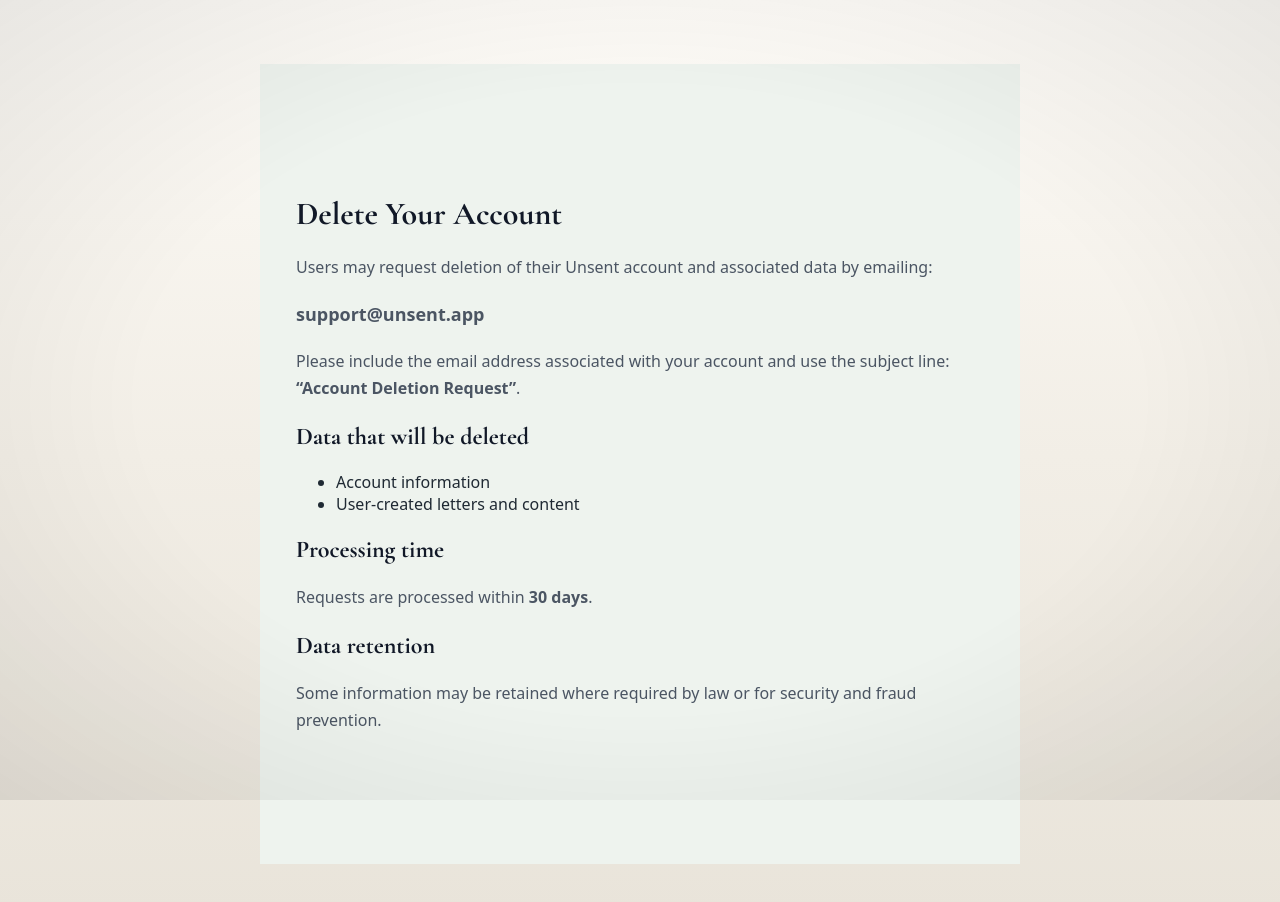
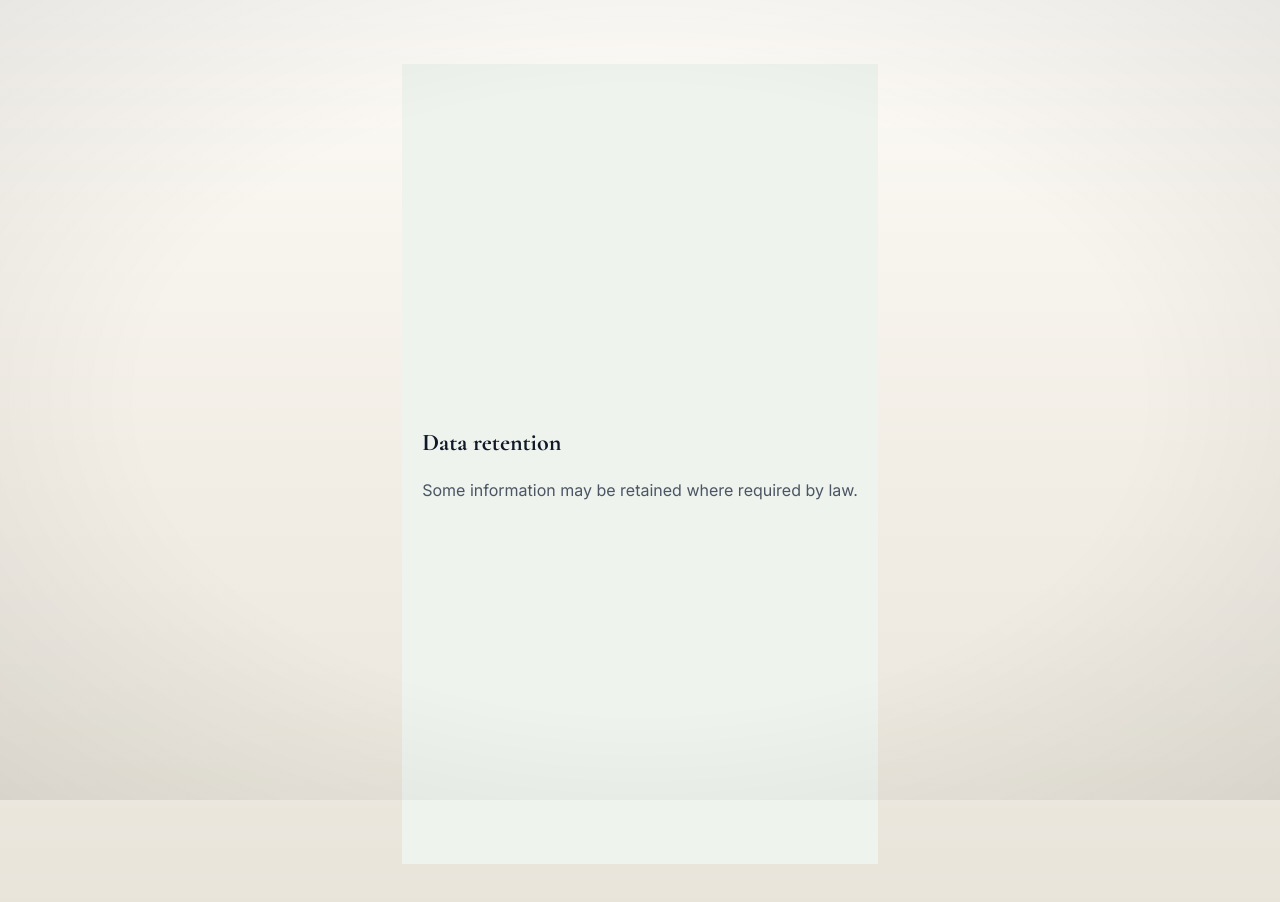
Before and after one commit to wblakley/unsent, a Next.js app: page /delete-account in a window 1280 px wide. Shown: the top 902 px of the page. Built offline with nearby package versions, Linux system fonts and the light colour scheme.

Commit message:
Fix-delete-account page return

```diff
--- a/src/app/delete-account/page.tsx
+++ b/src/app/delete-account/page.tsx
@@ -1,35 +1,9 @@
 export default function DeleteAccountPage() {
     return (
-      <main style={{ maxWidth: 720, margin: "40px auto", padding: "0 16px", fontFamily: "system-ui, sans-serif" }}>
-        <h1>Delete Your Account</h1>
-
-        <p>
-          Users may request deletion of their Unsent account and associated data by emailing:
-        </p>
-
-        <p style={{ fontSize: 18, fontWeight: 600 }}>
-          support@unsent.app
-        </p>
-
-        <p>
-          Please include the email address associated with your account and use the subject line:
-          <strong> “Account Deletion Request”</strong>.
-        </p>
-
-        <h2>Data that will be deleted</h2>
-        <ul>
-          <li>Account information</li>
-          <li>User-created letters and content</li>
-        </ul>
-
-        <h2>Processing time</h2>
-        <p>
-          Requests are processed within <strong>30 days</strong>.
-        </p>
-
+      <main>
         <h2>Data retention</h2>
         <p>
-          Some information may be retained where required by law or for security and fraud prevention.
+          Some information may be retained where required by law.
         </p>
       </main>
     );
```
